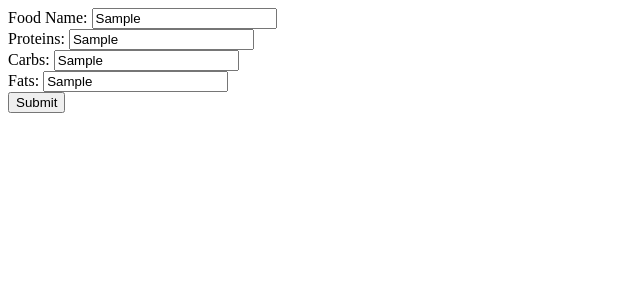
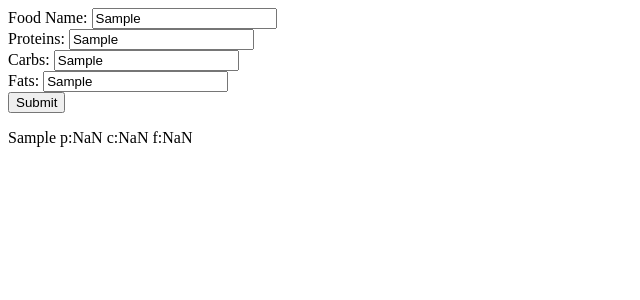
Before and after one commit to dcchan98/caloric-calculator, a React (Create React App) app: page / in a window 1280 px wide. Both pictures are taken after typing "Sample", "Sample", "Sample", "Sample" into the empty fields and a click on the input "Submit". Shown: the top 300 px of the page, without its empty margins (0-640 px from the left). Built offline with nearby package versions, Linux system fonts and the light colour scheme.

Commit message:
Add unique id generator library and fix key warning

```diff
--- a/package.json
+++ b/package.json
@@ -9,6 +9,7 @@
     "react": "^17.0.1",
     "react-dom": "^17.0.1",
     "react-scripts": "4.0.1",
+    "uuid": "^8.3.2",
     "web-vitals": "^0.2.4"
   },
   "scripts": {
--- a/src/components/CaloricCounter/Counter.js
+++ b/src/components/CaloricCounter/Counter.js
@@ -1,17 +1,20 @@
 /** @format */
+import { v4 as uuidv4 } from "uuid";
 
 import React, { Component } from "react";
 import Food from "../../model/Food";
+
+import FoodItem from "./FoodItem";
 
 export default class Counter extends Component {
 	constructor(props) {
 		super(props);
 		this.state = {
-      name:"",
-      proteins:0,
-      carbs:0,
-      fats:0,
-      listOfFood: []
+			name: "",
+			proteins: 0,
+			carbs: 0,
+			fats: 0,
+			listOfFood: [],
 		};
 		this.handleName = this.handleName.bind(this);
 		this.handleProteins = this.handleProteins.bind(this);
@@ -19,31 +22,36 @@ export default class Counter extends Component {
 		this.handleFats = this.handleFats.bind(this);
 		this.handleSubmit = this.handleSubmit.bind(this);
 
-
 		// This binding is necessary to makeIncrements` work in the callback
 	}
 
 	handleName(event) {
-    this.setState({name: event.target.value});
+		this.setState({ name: event.target.value });
 	}
 	handleProteins(event) {
-    this.setState({proteins: Number(event.target.value)});
+		this.setState({ proteins: Number(event.target.value) });
 	}
 	handleCarbs(event) {
-    this.setState({carbs: Number(event.target.value)});
+		this.setState({ carbs: Number(event.target.value) });
 	}
 	handleFats(event) {
-    this.setState({fats: Number(event.target.value)});
+		this.setState({ fats: Number(event.target.value) });
 	}
 	handleSubmit(event) {
 		event.preventDefault();
-    let myFood = new Food(this.state.name,this.state.proteins,this.state.carbs,this.state.fats);
+		let myFood = new Food(
+			this.state.name,
+			this.state.proteins,
+			this.state.carbs,
+			this.state.fats
+		);
 		this.state.listOfFood.push(myFood);
-    console.log(this.state.listOfFood)
+		this.setState({ listOfFood: this.state.listOfFood });
 	}
 
 	render() {
 		return (
+			<div>
 				<form>
 					<label htmlFor='fname'>Food Name: </label>
 					<input onChange={this.handleName} type='text' id='fname' />
@@ -57,8 +65,21 @@ export default class Counter extends Component {
 					<label htmlFor='f'>Fats: </label>
 					<input onChange={this.handleFats} type='text' id='f' />
 					<br />
-        <input onClick={this.handleSubmit} type="submit" value="Submit" />
+					<input onClick={this.handleSubmit} type='submit' value='Submit' />
 				</form>
+
+				<div>
+					{this.state.listOfFood.map((food) => (
+						<FoodItem
+							key={uuidv4(food)}
+							foodName={food.name}
+							carbs={food.getC()}
+							fats={food.getF()}
+							protein={food.getP()}
+						/>
+					))}
+				</div>
+			</div>
 		);
 	}
 }
--- a/src/components/CaloricCounter/FoodItem.js
+++ b/src/components/CaloricCounter/FoodItem.js
@@ -0,0 +1,7 @@
+export default function FoodItem(props) {
+	return (
+		<div>
+			<p>{props.foodName} p:{props.protein} c:{props.carbs} f:{props.fats}</p>
+		</div>
+	);
+}
```
Also changed, not shown: 2 other files (tests, documents, lock files or other folders). Lines whose indentation alone changed are shown as unchanged.
